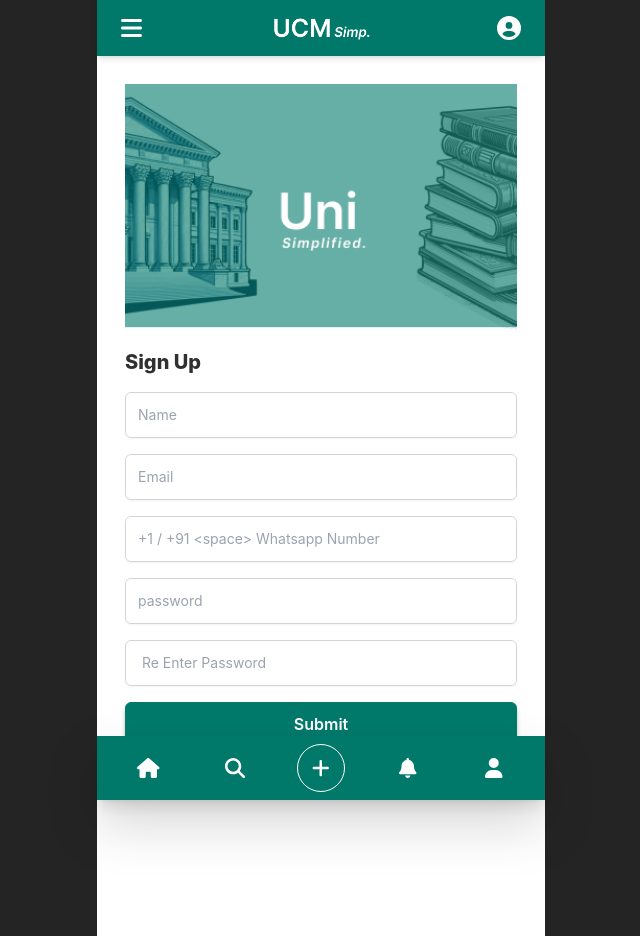
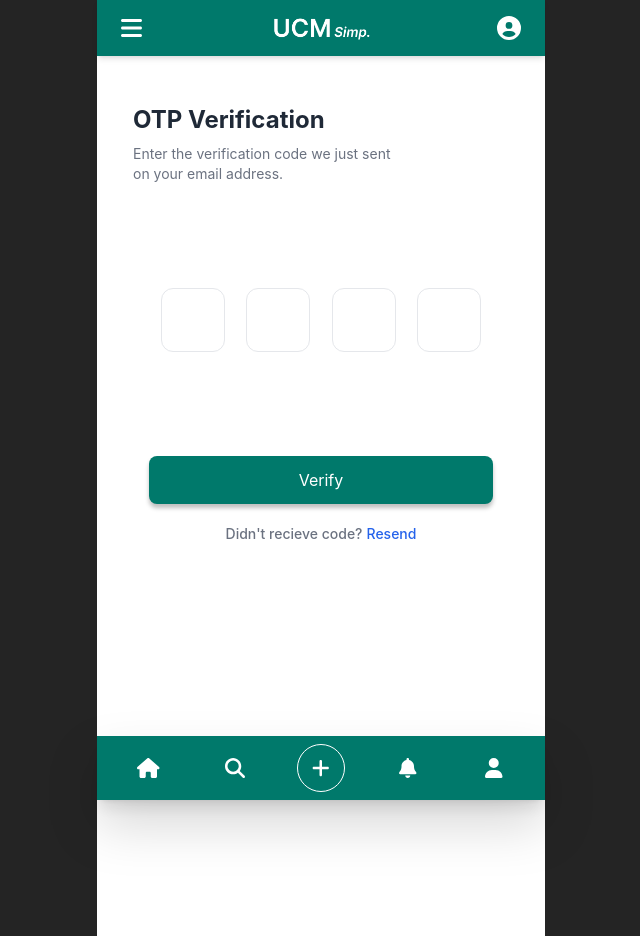
Before and after one commit to vikas62081/ucm_simplified, a React (Vite) app: page / in a window 1280 px wide. Shown: the whole page, without its empty margins (319-959 px from the left). Built offline with nearby package versions, Linux system fonts and the light colour scheme.

Commit message:
something

```diff
--- a/src/assets/svg_icons.tsx
+++ b/src/assets/svg_icons.tsx
@@ -85,9 +85,9 @@ const EyeEnabled: React.FC<IconProps> = ({ size = 5 }) => {
       viewBox="0 0 24 24"
       fill="none"
       stroke="currentColor"
-      stroke-width="2"
-      stroke-linecap="round"
-      stroke-linejoin="round"
+      strokeWidth="2"
+      strokeLinecap="round"
+      strokeLinejoin="round"
     >
       <path d="M1 12s4-8 11-8 11 8 11 8-4 8-11 8-11-8-11-8z" />{" "}
       <circle cx="12" cy="12" r="3" />
--- /dev/null
+++ b/src/pages/OtpScreen.tsx
@@ -0,0 +1,59 @@
+
+import { Formik, Form } from "formik";
+
+const OtpScreen = () => {
+  return <div className="bg-white flex  h-screen p-3  flex-col space-y-2 font-inter" >
+ <div className="text-2xl font-bold pt-5 pl-2 text-gray-800">OTP Verification</div>
+ <div className="text-sm pl-2 text-gray-500">Enter the verification code we just sent <br></br>on your email address.</div>
+
+
+<div className="px-6 pt-24 pb-9  mx-auto w-full ">
+  <div className="mx-auto flex w-full max-w-md flex-col ">
+
+    <div>
+      <form action="" method="post">
+        <div className="flex flex-col space-y-16">
+          <div className="flex flex-row items-center justify-between mx-auto w-full max-w-xs">
+            <div className="w-16 h-16 ">
+              <input className="w-full h-full flex flex-col items-center justify-center text-center px-5 outline-none rounded-xl border border-gray-200 text-lg bg-white focus:bg-gray-50 focus:ring-1 ring-blue-700" type="text" name="" id=""/>
+
+            </div>
+            <div className="w-16 h-16 ">
+              <input className="w-full h-full flex flex-col items-center justify-center text-center px-5 outline-none rounded-xl border border-gray-200 text-lg bg-white focus:bg-gray-50 focus:ring-1 ring-blue-700" type="text" name="" id=""/>
+            </div>
+            <div className="w-16 h-16 ">
+              <input className="w-full h-full flex flex-col items-center justify-center text-center px-5 outline-none rounded-xl border border-gray-200 text-lg bg-white focus:bg-gray-50 focus:ring-1 ring-blue-700" type="text" name="" id=""/>
+            </div>
+            <div className="w-16 h-16 ">
+              <input className="w-full h-full flex flex-col items-center justify-center text-center px-5 outline-none rounded-xl border border-gray-200 text-lg bg-white focus:bg-gray-50 focus:ring-1 ring-blue-700" type="text" name="" id=""/>
+            </div>
+          </div>
+
+          <div className="flex flex-col space-y-5">
+            <div>
+              <button className="shadow-custom h-12 w-full mt-10 bg-primary rounded-lg text-white text-base">
+                Verify
+              </button>
+            </div>
+
+            <div className="flex flex-row items-center justify-center text-center text-sm font-medium space-x-1 text-gray-500">
+              <p>Didn't recieve code?</p> <a className="flex flex-row items-center text-blue-600" href="http://" target="_blank" rel="noopener noreferrer">Resend</a>
+            </div>
+          </div>
+        </div>
+      </form>
+    </div>
+  </div>
+</div>
+
+
+
+
+ {/* <div className="text-sm  mt-10 text-gray-500 text-xs font-bold flex justify-center">Resend OTP in 23s</div>
+ <div className="text-sm  mt-5 text-gray-400 text-xs font-bold flex justify-center">Resend OTP</div>
+ <button className="shadow-custom h-12 w-full mt-16 bg-primary rounded-lg text-white text-base ">Verify</button>   */}
+ </div>
+
+
+}
+export default OtpScreen
--- a/src/pages/SignUpScreen.tsx
+++ b/src/pages/SignUpScreen.tsx
@@ -2,8 +2,6 @@ import Cover from "../pages/Cover.png";
 import { Formik, Form } from "formik";
 import * as Yup from "yup";
 import Button from "../components/common/Button";
-import Gap from "../components/common/Gap";
-import TextInput from "../components/common/TextInput";
 import FormField from "../components/common/FormField";
 import ScrollToTop from "../components/common/ScrollToTop";
 
@@ -20,27 +18,8 @@ const SignUpScreenSchema = Yup.object().shape({
 });
 
 const SignUpScreen = () => {
-  return <div className="bg-white flex  h-screen p-3  flex-col space-y-2 font-inter" >
-  {/* <div><img src={Cover} alt="W3Schools.com" width={600}/></div>
- <div className="text-2xl font-bold text-gray-800">Sign Up </div>
- <div>
-  <input className="text-gray-700 w-full h-10 px-3 text-sm mt-3 placeholder-gray-600  bg-white rounded-lg border" type="text" placeholder="Name" id="forms-labelOverInputCode"/>
-  <input className="text-gray-700 w-full h-10 px-3 text-sm mt-3 placeholder-gray-600  bg-white rounded-lg border" type="text" placeholder="Email address" id="forms-labelOverInputCode"/>
-  <input className="text-gray-700 w-full h-10 px-3 text-sm mt-3 placeholder-gray-600  bg-white rounded-lg border" type="text" placeholder="Re-enter Mobile Number" id="forms-labelOverInputCode"/>
-  <input className="text-gray-700 w-full h-10 px-3 text-sm mt-3 placeholder-gray-600  bg-white rounded-lg border" type="password" placeholder="password" id="forms-labelOverInputCode" />
-  <input className="text-gray-700 w-full h-10 px-3 text-sm mt-3 placeholder-gray-600  bg-white rounded-lg border" type="password" placeholder="Re-enter password" id="forms-labelOverInputCode"/>
-  <div className="flex flex-col space-y-5">
-              <div>
-                <button className="shadow-custom h-12 w-full mt-12 bg-primary rounded-lg text-white text-base">
-                  Submit
-                </button>
-              </div>
-
-
-</div>
-</div> */}
-
-<div>
+  return <div className="bg-white" >
+  <div>
       <div><img src={Cover} alt="Uni Simplified" width={600}/></div>
       <p className="heading">Sign Up</p>
       {/* INPUTS*/}
@@ -62,9 +41,9 @@ const SignUpScreen = () => {
             <div className="flex flex-col gap-4">
               <FormField name="name" placeholder="Name" />
               <FormField name="email" placeholder="Email" />
-              <FormField name="mobileNumber" placeholder="+1 / +91 <space> Whatsapp Number" />
-              <FormField name="password" placeholder="password" />
-              <FormField name="password" placeholder=" Re Enter Password" />
+              <FormField name="mobileNumber" placeholder="Mobile number" />
+              <FormField type="password" name="password" placeholder="Password"/>
+              <FormField type="password" name="password" placeholder="Password"/>
 
             <Button
               label="Submit"
```
Also changed, not shown: src/routing/AppRouter.tsx (+4 -3 lines).
